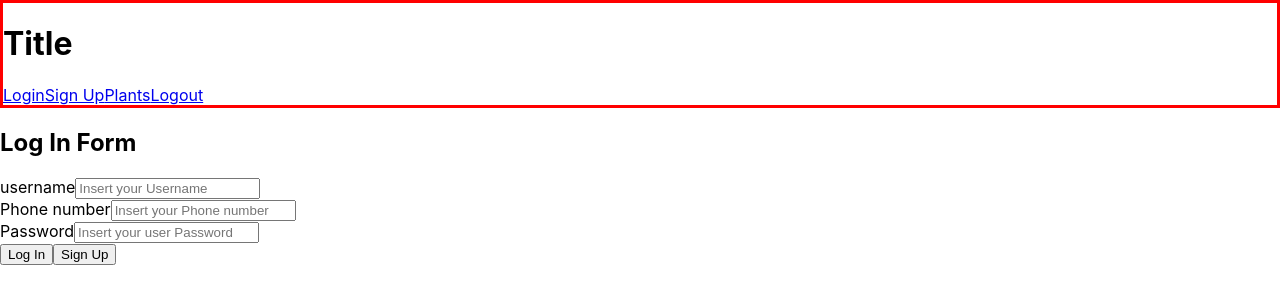
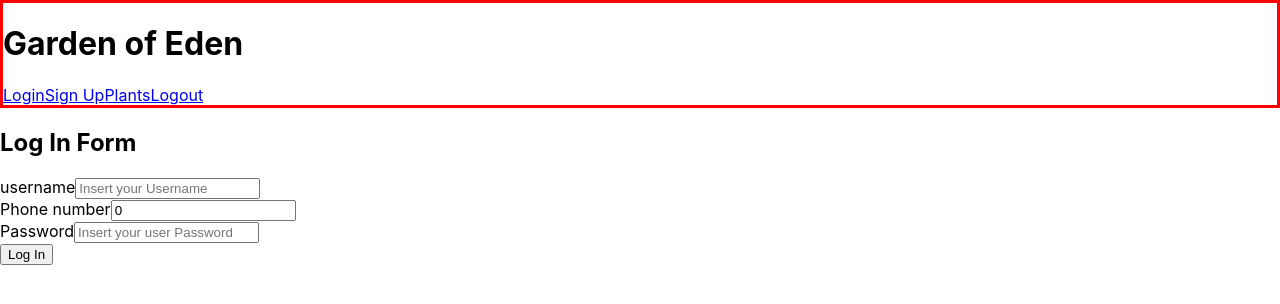
Before and after one commit to build-week-ft-water-my-plants-4/front-end, a React (Create React App) app in the folder water-my-plants/: page /login in a window 1280 px wide. Shown: the top 304 px of the page. Built offline with nearby package versions, Linux system fonts and the light colour scheme.

Commit message:
axios front end fixes prt 1

```diff
--- a/water-my-plants/src/components/Add Plant/AddPlant.js
+++ b/water-my-plants/src/components/Add Plant/AddPlant.js
@@ -2,14 +2,12 @@ import React, { useState } from "react";
 import axiosWithAuth from "../../utils/axiosWithAuth";
 
 const initialFormValues = {
-  id: "",
   nickname: "",
   species: "",
   h20_frequency: "",
 };
 
 const initialFormErrors = {
-  id: "",
   nickname: "",
   species: "",
   h20_frequency: "",
@@ -22,9 +20,14 @@ function AddPlant(props) {
 
   const onSubmit = (event) => {
     event.preventDefault();
-    axiosWithAuth().post("/add-plant", formValues)
+    axiosWithAuth().post("/api/plants", formValues)
     .then(res => {
       console.log(res);
+
+    })
+    .catch(err => {
+      console.error(err);
+      setFormErrors(err)
     })
   };
 
@@ -40,7 +43,7 @@ function AddPlant(props) {
         <p>
           What's your plants nickname?{" "}
           <input
-            name="plantName"
+            name="nickname"
             type="text"
             placeholder="Add a Nickname"
             onChange={onChange}
@@ -70,7 +73,7 @@ function AddPlant(props) {
           </select>
         </p>
       </label>
-      <button disabled={disabled}>Add</button>
+      <button disabled={false}>Add</button>
     </form>
   );
 }
--- a/water-my-plants/src/components/Header/Header.js
+++ b/water-my-plants/src/components/Header/Header.js
@@ -5,7 +5,7 @@ const Header = () => {
     const token = localStorage.getItem("token")
     return (
         <div style={{border: "3px solid red"}}>
-            <h1>Title</h1>
+            <h1>Garden of Eden</h1>
             <div className='nav-bar'>
 
                 <Link to='/login' className="btn btn-click">Login</Link>
--- a/water-my-plants/src/components/Login/Login.js
+++ b/water-my-plants/src/components/Login/Login.js
@@ -7,7 +7,7 @@ function Login(props) {
 
        const initialLoginValues ={
         username:"",
-        phonenumber:"",
+        phone_number:0,
         password:""
         }
 
@@ -20,12 +20,15 @@ function Login(props) {
 
     const onSubmit =evt =>{
         evt.preventDefault()
-        axiosWithAuth().post('/login', loginValues)
+        axiosWithAuth().post('/auth/login', loginValues)
         .then(res => {
             localStorage.setItem("token", res.data.token);
             localStorage.setItem("username", res.data.username);
-            localStorage.setItem("phone_number", res.data.phone_number);
+            localStorage.setItem("password", res.data.password);
             props.history.push('/add-plant');
+        })
+        .catch(err => {
+            console.error(err);
         })
        console.log(loginValues)
     }
@@ -47,8 +50,8 @@ function Login(props) {
                 <label>Phone number
                     <input
                     type="text"
-                    name='phonenumber'
-                    value={loginValues.phonenumber}
+                    name='phone_number'
+                    value={loginValues.phone_number}
                     onChange={onChange}
                     placeholder="Insert your Phone number"
                     />
@@ -65,7 +68,6 @@ function Login(props) {
                 </label>
                 <br/>
                 <input type='submit' value="Log In"></input>
-                <button>Sign Up</button>
             </form>
 
     )
--- a/water-my-plants/src/components/Protected Route/Logout.js
+++ b/water-my-plants/src/components/Protected Route/Logout.js
@@ -1,19 +1,13 @@
 
 import React, {useEffect} from "react";
-import axiosWithAuth from "../../utils/axiosWithAuth";
 
 const Logout = (props) => {
+
     useEffect(() => {
-           axiosWithAuth().delete("/logout", {
-            }).then(res => {
-                localStorage.removeItem('token');
-                localStorage.removeItem("phone_number");
-                localStorage.removeItem("usename");
-                props.history.push("/login")
-            }).catch(err => {
-                console.log(err);
-            })
+            localStorage.removeItem('token');
+                props.history.push("/login");
     }, [])
+
     return(<div></div>);
 }
 
--- a/water-my-plants/src/components/Sign Up/SignUp.js
+++ b/water-my-plants/src/components/Sign Up/SignUp.js
@@ -4,7 +4,7 @@ import React, {useState} from 'react';
 function SignUp(props) {
     const initialSignupValues={
         username:"",
-        phonenumber:"",
+        phone_number: 0,
         password:""
     }
 
@@ -17,7 +17,7 @@ function SignUp(props) {
 
     const onSubmit=event=>{
         event.preventDefault()
-        axios.post('https://water-my-plants-4-api.herokuapp.com/sign-up', signupValues)
+        axios.post('https://water-my-plants-4-api.herokuapp.com/auth/register', signupValues)
         .then(res => {
             localStorage.setItem("token", res.data.token);
             localStorage.setItem('username', res.data.username);
@@ -44,8 +44,8 @@ function SignUp(props) {
                 <label>Phone number
                     <input
                     type="text"
-                    name='phonenumber'
-                    value={signupValues.phonenumber}
+                    name='phone_number'
+                    value={signupValues.phone_number}
                     onChange={onChange}
                     placeholder="Insert your Phone number"
                     />
```
